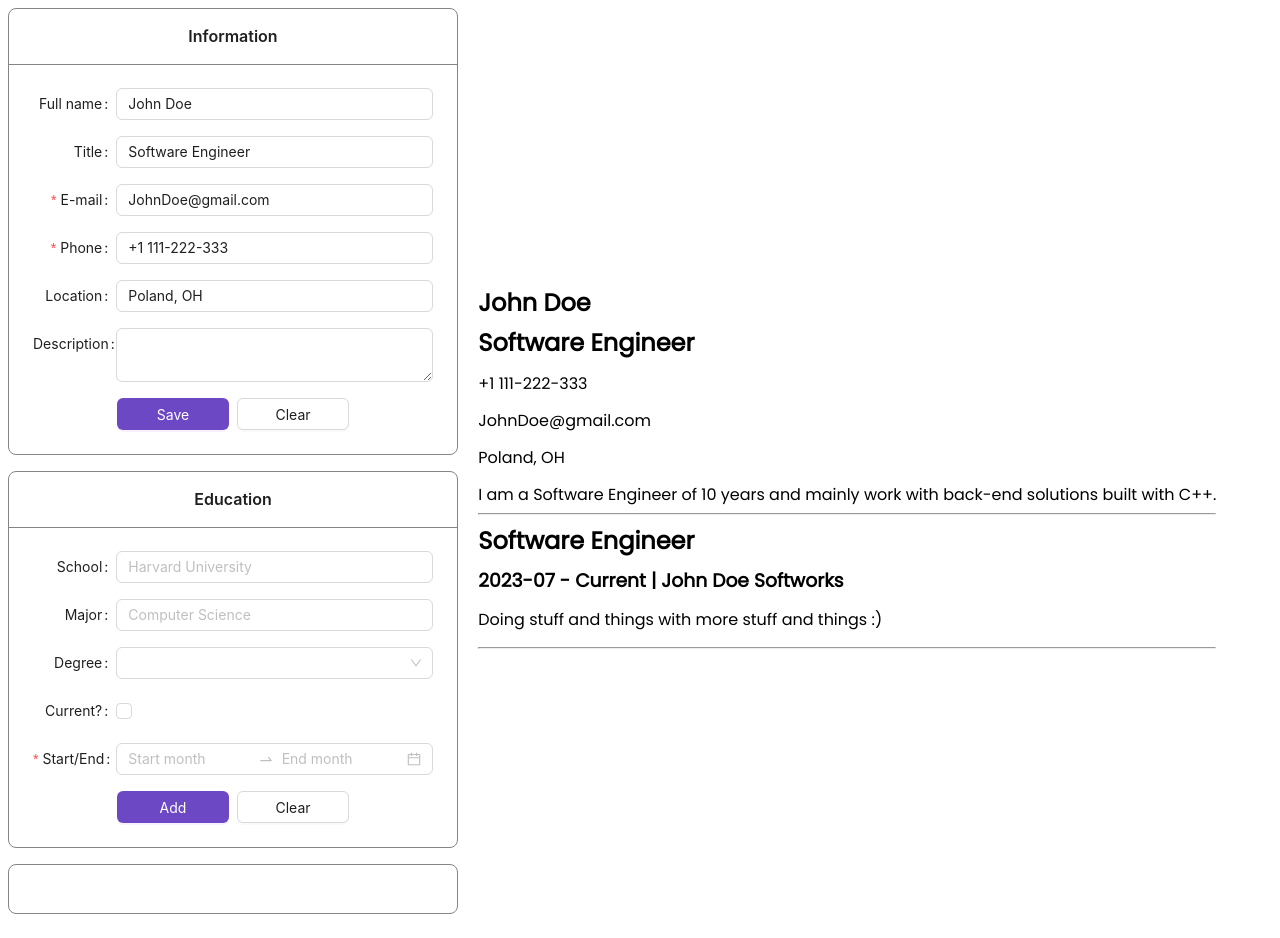
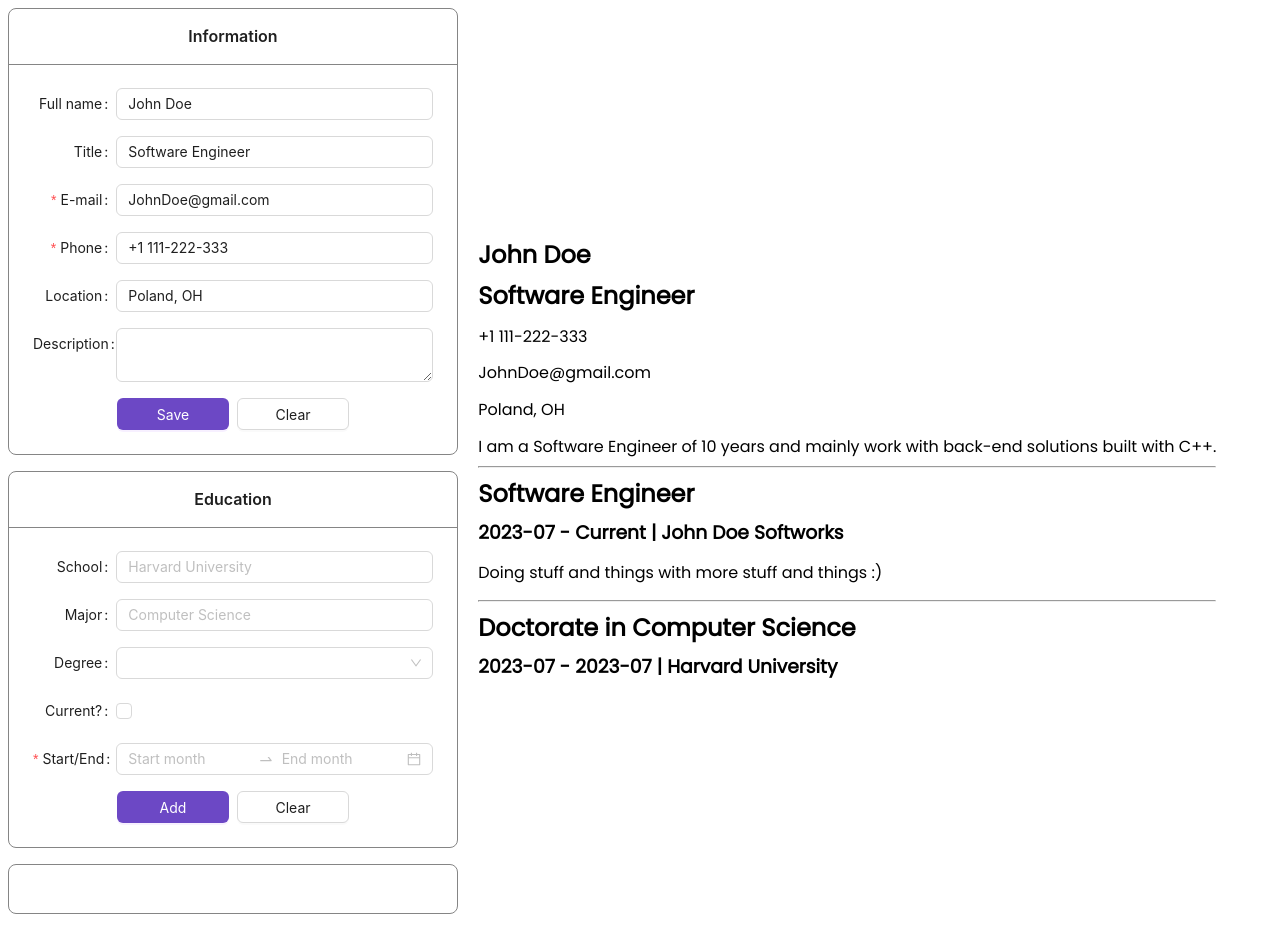
Before and after one commit to myshkovsky/Seavee, a React (Vite) app: page / in a window 1280 px wide. Built offline with nearby package versions, Linux system fonts and the light colour scheme.

Commit message:
Work & Edu preview components

```diff
--- a/src/components/DocumentPreview.tsx
+++ b/src/components/DocumentPreview.tsx
@@ -1,6 +1,7 @@
 import { Space } from "antd"
 import { IUser } from "../types/IUser"
-import dateToString from "../utils/dateToString"
+import WorkPreview from "./WorkPreview"
+import EducationPreview from "./EducationPreview"
 
 interface IProps {
   user: IUser
@@ -35,31 +36,9 @@ function DocumentPreview({ user }: IProps) {
           </div>
         </span>
         <hr />
-        <ul>
-          {user.work.map(e => (
-            <li key={e.uuid}>
-              <span style={{ display: "flex" }}>
-                <div>
-                  <h2 className="title work-title">
-                    {e.title}
-                  </h2>
-                  <h3 className="subtitle work-company">
-                    {dateToString(e.started)} - {e.ended ? dateToString(e.ended) : "Current"} | {e.company}
-                  </h3>
-                </div>
-              </span>
-              <div>
-                {e.description}
-              </div>
-            </li>
-          ))}
-        </ul>
+        <WorkPreview work={user.work}/>
         <hr />
-        <ul>
-          <li></li>
-          <li></li>
-          <li></li>
-        </ul>
+        <EducationPreview education={user.education} />
       </div>
     </Space>
   )
--- /dev/null
+++ b/src/components/EducationPreview.tsx
@@ -0,0 +1,37 @@
+import { EnumDegrees, IUserEducation } from "../types/IUser";
+import dateToString from "../utils/dateToString";
+interface IEducation {
+  education: IUserEducation
+}
+
+function formatDegreeForDisplay(degree: EnumDegrees, major: string) {
+  switch(degree) {
+    case "No degree":
+      return major
+    default:
+      return `${degree} in ${major}`
+  }
+}
+
+function WorkPreview({ education }: IEducation) {
+  return (
+    <ul>
+      {education.map(e => (
+        <li key={e.uuid}>
+          <span style={{ display: "flex" }}>
+            <div>
+              <h2 className="title ">
+                {formatDegreeForDisplay(e.degree, e.major)}
+              </h2>
+              <h3 className="subtitle work-company">
+                {dateToString(e.started)} - {e.ended ? dateToString(e.ended) : "Current"} | {e.school}
+              </h3>
+            </div>
+          </span>
+        </li>
+      ))}
+    </ul>
+  )
+}
+
+export default WorkPreview
--- /dev/null
+++ b/src/components/WorkPreview.tsx
@@ -0,0 +1,31 @@
+import { IUserWorkExperience } from "../types/IUser";
+import dateToString from "../utils/dateToString";
+interface IWork {
+  work: IUserWorkExperience
+}
+
+function WorkPreview({ work }: IWork) {
+  return (
+    <ul>
+      {work.map(e => (
+        <li key={e.uuid}>
+          <span style={{ display: "flex" }}>
+            <div>
+              <h2 className="title work-title">
+                {e.title}
+              </h2>
+              <h3 className="subtitle work-company">
+                {dateToString(e.started)} - {e.ended ? dateToString(e.ended) : "Current"} | {e.company}
+              </h3>
+            </div>
+          </span>
+          <div>
+            {e.description}
+          </div>
+        </li>
+      ))}
+    </ul>
+  )
+}
+
+export default WorkPreview
--- a/src/types/IUser.ts
+++ b/src/types/IUser.ts
@@ -19,7 +19,7 @@ export interface IUserEducationEntry {
   ended?: Date
 }
 
-interface IUserWorkExperienceEntry {
+export interface IUserWorkExperienceEntry {
   uuid: string,
   title: string,
   company: string,
```
